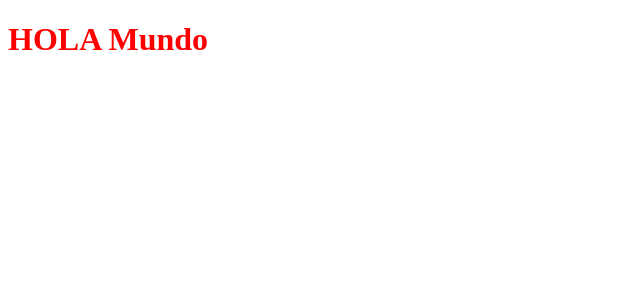
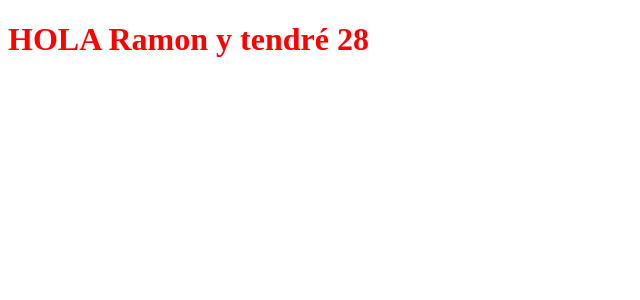
Before and after one commit to NEBULA1978/EMPEZANDO, a Vue app: page / in a window 1280 px wide. Shown: the top 300 px of the page, without its empty margins (0-640 px from the left). Built offline with nearby package versions, Linux system fonts and the light colour scheme.

Commit message:
Creando archivo base app.vue dos variables nombre y edad y saludamos y le decmos la edad

```diff
--- a/src/App.vue
+++ b/src/App.vue
@@ -1,6 +1,15 @@
 <template>
-  <h1>HOLA Mundo</h1>
+  <h1>HOLA {{ miNombre }} y tendré {{ miEdad }}</h1>
 </template>
+
+
+<!-- Codigo Javascript ,con setup evitamos exportar-->
+
+<script setup>
+  const miNombre="Ramon"
+  const miEdad=28
+</script>
+
 
 <!-- scoped solo afecta a este elemento -->
 <style scoped>
@@ -8,9 +17,3 @@
     color: red;
   }
 </style>
-
-<!-- Codigo Javascript ,con setup evitamos exportar-->
-
-<script setup>
-
-</script>
```
